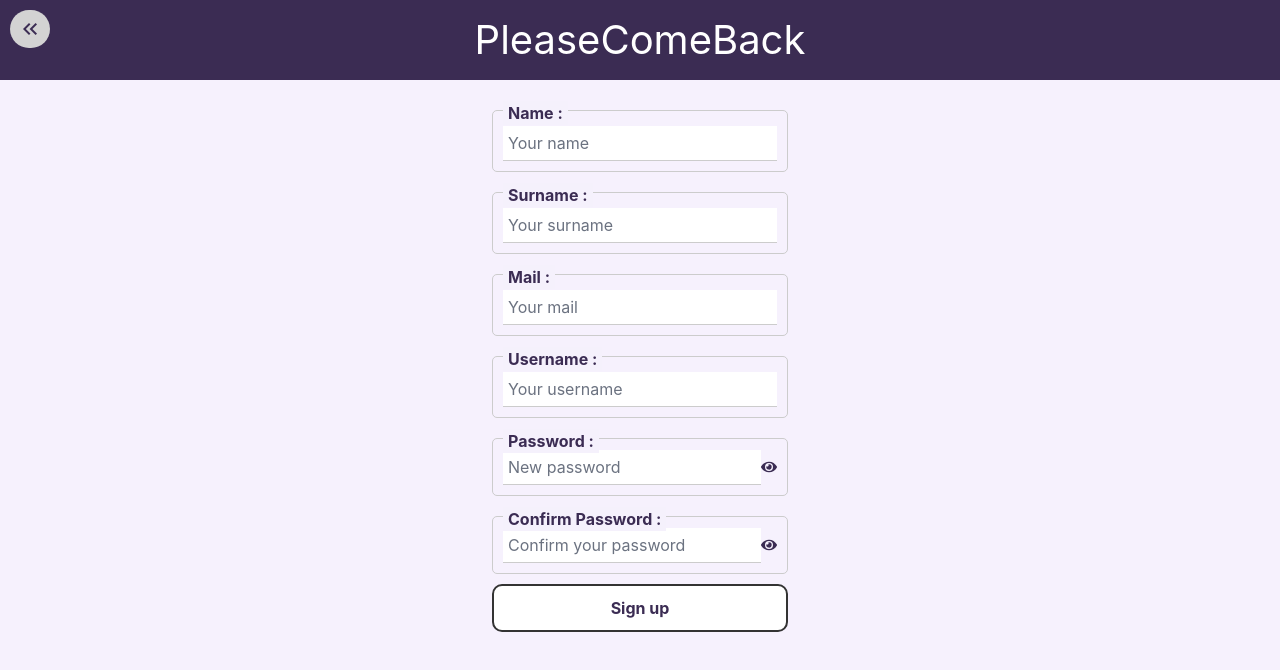
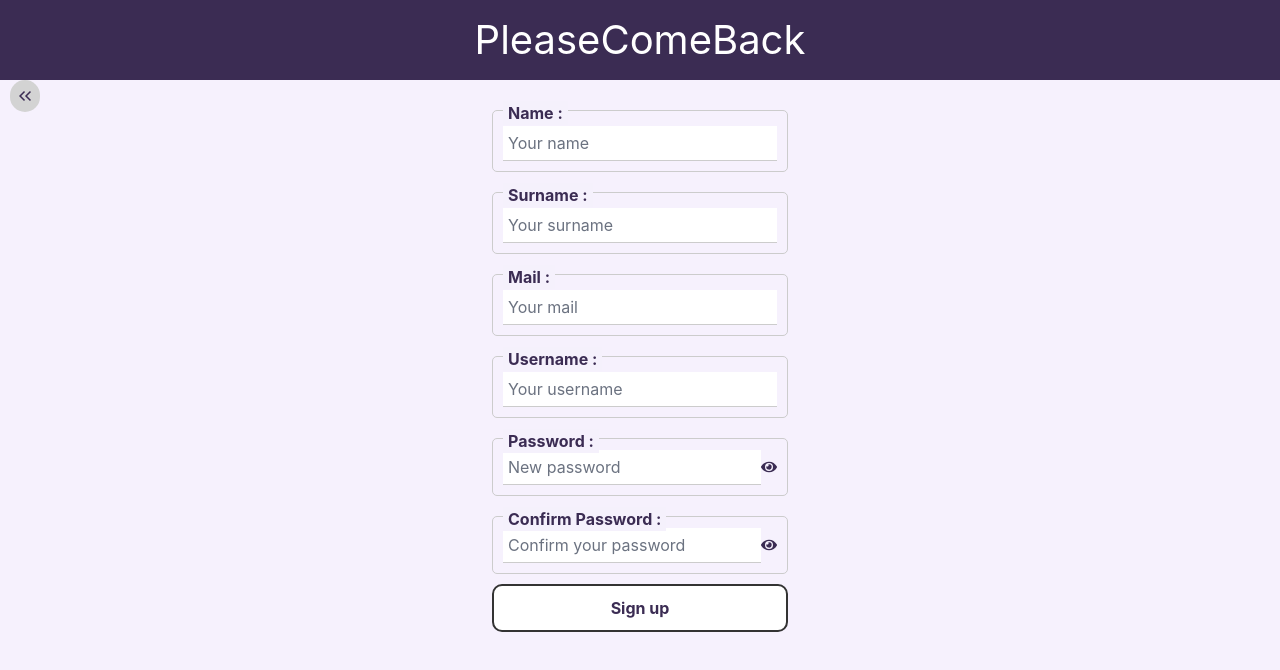
Before and after one commit to Maskrpone/PLSComeback, a React (Create React App) app in the folder Front/: page /pages/signup in a window 1280 px wide. Shown: the top 670 px of the page. Built offline with nearby package versions, Linux system fonts and the light colour scheme.

Commit message:
Fix bouton back

```diff
--- a/Front/src/pages/Login.css
+++ b/Front/src/pages/Login.css
@@ -38,13 +38,14 @@
 .buttonReturn {
 
     left: 10px;
-    top: 10px;
+    top: 10vh;
     border: 0px;
     background: lightgray;
     border-radius: 20px;
-    width: 40px;
+    width: 30px;
     position: absolute;
 }
-.Loginform span.material-symbols-outlined {
+html .buttonReturn span.material-symbols-outlined {
     line-height: 1.6;
+    font-size: 20px;
 }
```
